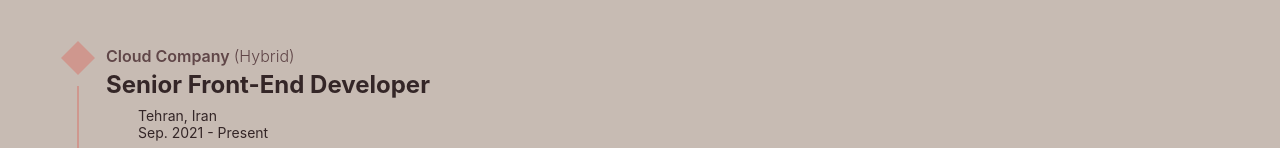
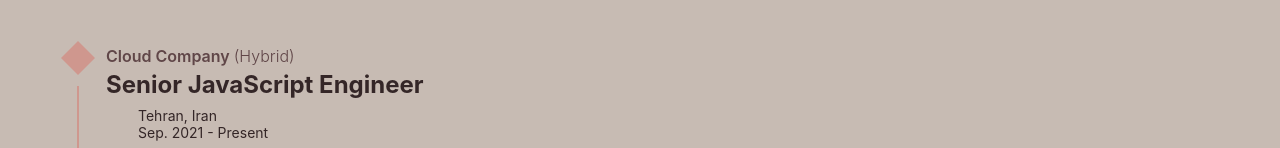
Before and after one commit to amirzenoozi/portfolio-react-app, a React (Create React App) app: page / in a window 1280 px wide. Shown: the part 804-952 px from the top of the page. Built offline with nearby package versions, Linux system fonts and the light colour scheme.

Commit message:
:zap: Chore: Update Some Static Texts

```diff
--- a/src/pages/home/index.tsx
+++ b/src/pages/home/index.tsx
@@ -41,7 +41,7 @@ function Home() {
 		{
 			title: 'Cloud Company',
 			type: 'Hybrid',
-			position: 'Senior Front-End Developer',
+			position: 'Senior JavaScript Engineer',
 			location: 'Tehran, Iran',
 			date: 'Sep. 2021 - Present',
 			translation_key: 'cloud',
@@ -94,6 +94,12 @@ function Home() {
 		}
 	];
 	const blogNewsList: Array<News> = [
+		{
+			link: 'https://amirzenoozi.medium.com/top-5-hr-interview-questions-answers-4bba93a21c8e',
+			title: 'Top 5 HR Interview Questions + Answers',
+			image: 'https://miro.medium.com/v2/resize:fit:720/format:webp/1*JtmuKA63Rk4pLKTiIZ0yTg.jpeg',
+			description: 'If you are actively seeking a new job position, this Medium article is a must-read. Often, your first interview will be a brief meeting with the HR team. In this initial interaction, there are no definitive right or wrong answers, but it’s crucial to respond honestly and align your answers with the company’s values and expectations. As a result, this can be the most challenging interview compared to others in the hiring process.',
+		},
 		{
 			link: 'https://amirzenoozi.medium.com/decoding-persian-news-unleashing-the-power-of-analytics-86868be4756b',
 			title: 'Decoding Persian News: Unleashing the Power of Analytics',
```
